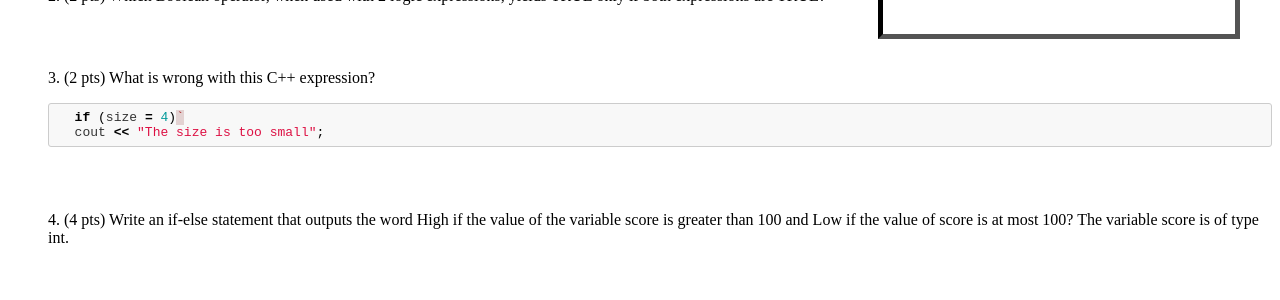
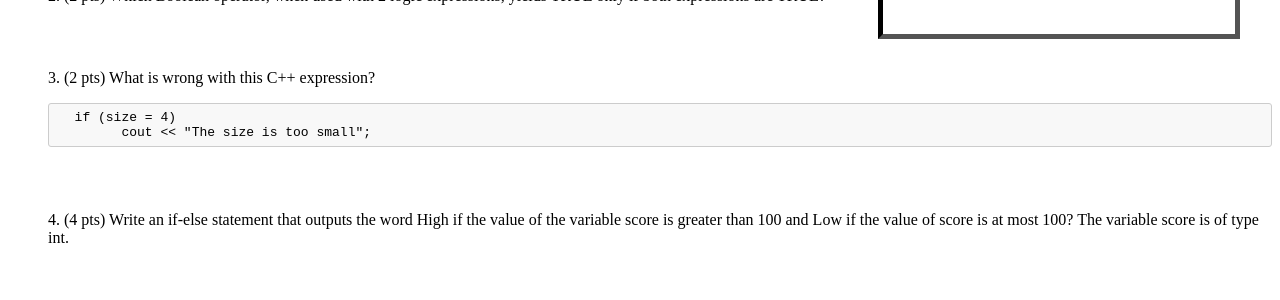
Before and after one commit to ucsb-cs16-s16/https-ucsb-cs16-s17.github.io, a Jekyll site: the page built from _hwk/h04.md, in a window 1280 px wide. Shown: the part 851-1151 px from the top of the page. Built offline with Jekyll 4.4.1, drawn with Linux system fonts in a browser that asks for light colours.

Commit message:
Update h04.md

````diff
--- a/_hwk/h04.md
+++ b/_hwk/h04.md
@@ -18,9 +18,9 @@ Read Chapter 2 and Ch 3.1 (If you do not have a copy of the textbook yet, there
 3.	(2 pts) What is wrong with this C++ expression?
   <div style="margin-bottom:1em"></div>
   <div markdown="1">
-  ```cpp
-  if (size = 4)`
-  cout << "The size is too small";
+  ```
+  if (size = 4)
+  	cout << "The size is too small";
   ```
   </div>
   <div style="margin-bottom:4em"></div>
````
